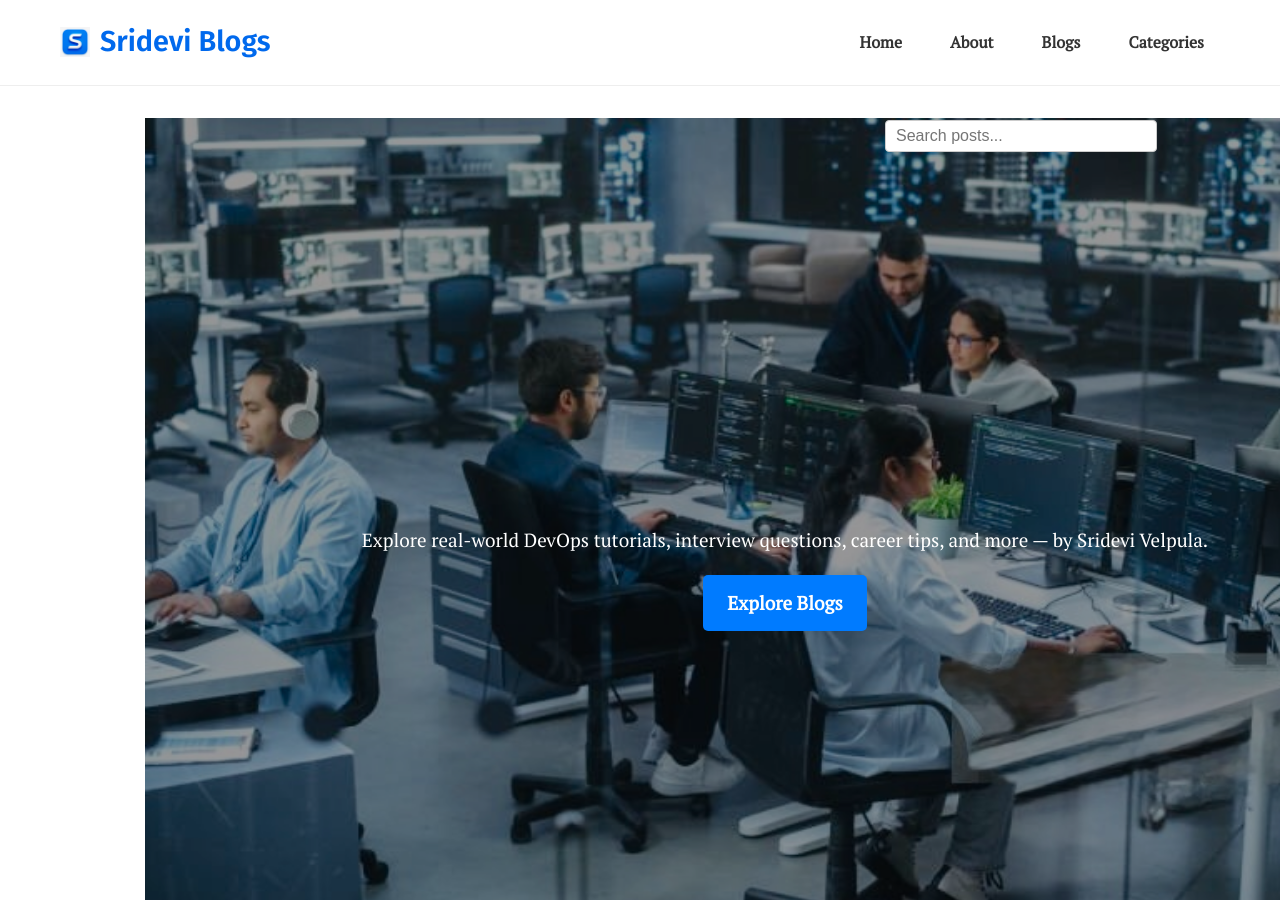
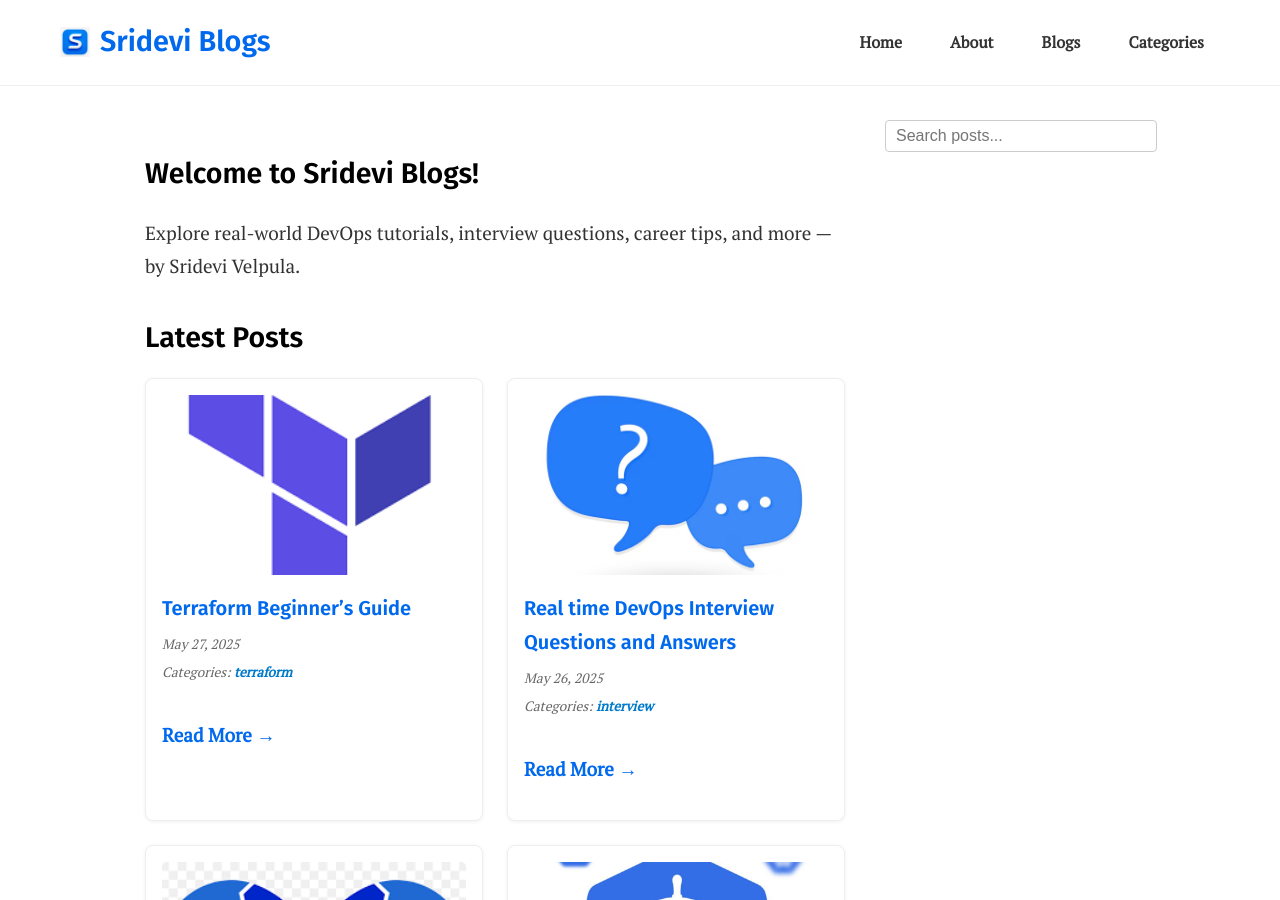
Before and after one commit to srideviblogs/srideviblogs.github.io, a Jekyll site: the page built from index.md, in a window 1280 px wide and 900 px high. Built offline with Jekyll 4.4.1, drawn with Linux system fonts in a browser that asks for light colours.

Commit message:
Update home.html

```diff
--- a/_layouts/home.html
+++ b/_layouts/home.html
@@ -2,16 +2,11 @@
 layout: default
 ---
 
-<!-- Hero Section OUTSIDE the container -->
-<section class="hero-banner">
-  <div class="hero-banner-content">
+<section class="welcome-intro" style="margin-bottom: 2rem;">
+  <h1>Welcome to Sridevi Blogs!</h1>
   <p>Explore real-world DevOps tutorials, interview questions, career tips, and more — by Sridevi Velpula.</p>
-    <a href="/blogs" class="hero-button">Explore Blogs</a>
-  </div>
 </section>
 
-<!-- Main Content INSIDE the container -->
-<div class="container">
 <section class="latest-posts">
   <h2>Latest Posts</h2>
   <div class="post-grid">
@@ -44,4 +39,3 @@ layout: default
   </div>
   <a href="/blogs/" class="view-all-posts">View all posts</a>
 </section>
-</div>
```
Lines whose indentation alone changed are shown as unchanged.
